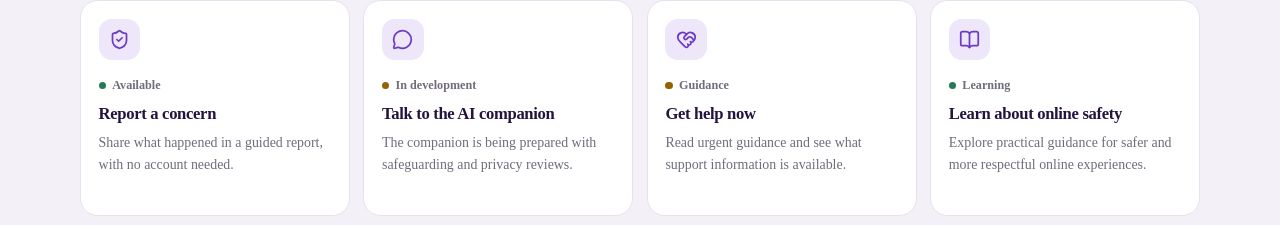
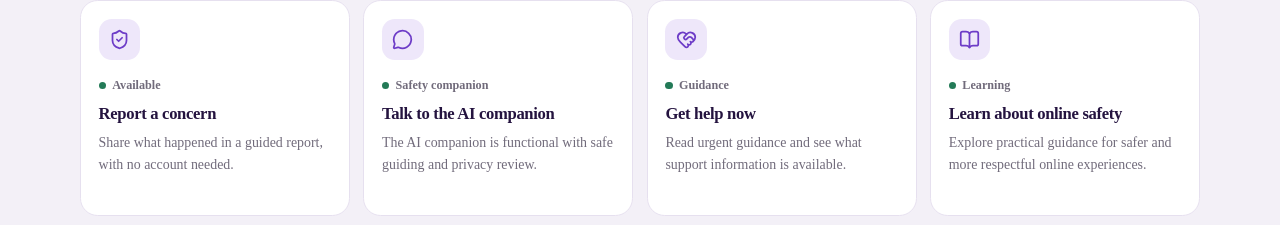
Before and after one commit to GABRIELOFGOD/digisafeai, a Next.js app: page / in a window 1280 px wide. Shown: the part 935-1160 px from the top of the page. Built offline with nearby package versions, Linux system fonts and the light colour scheme; no server answers.

Commit message:
AI companion live awarenes

```diff
--- a/app/layout.tsx
+++ b/app/layout.tsx
@@ -12,7 +12,7 @@ export const metadata: Metadata = {
     template: "%s | DigiSafe AI",
   },
   description:
-    "A child-protection and digital-safety platform in development by AYVDI.",
+    "A child-protection and digital-safety platform developed by AYVDI.",
   icons: {
     icon: "/logo.png",
     shortcut: "/logo.png",
--- a/features/home/home-page.tsx
+++ b/features/home/home-page.tsx
@@ -22,11 +22,11 @@ const features = [
   },
   {
     title: "Talk to the AI companion",
-    description: "The companion is being prepared with safeguarding and privacy reviews.",
+    description: "The AI companion is functional with safe guiding and privacy review.",
     href: "/companion",
-    status: "In development",
+    status: "Safety companion",
     icon: MessageCircle,
-    statusClass: "feature-status-planned",
+    statusClass: "feature-status-live",
   },
   {
     title: "Get help now",
@@ -34,7 +34,7 @@ const features = [
     href: "/help-now",
     status: "Guidance",
     icon: HeartHandshake,
-    statusClass: "feature-status-planned",
+    statusClass: "feature-status-live",
   },
   {
     title: "Learn about online safety",
```
